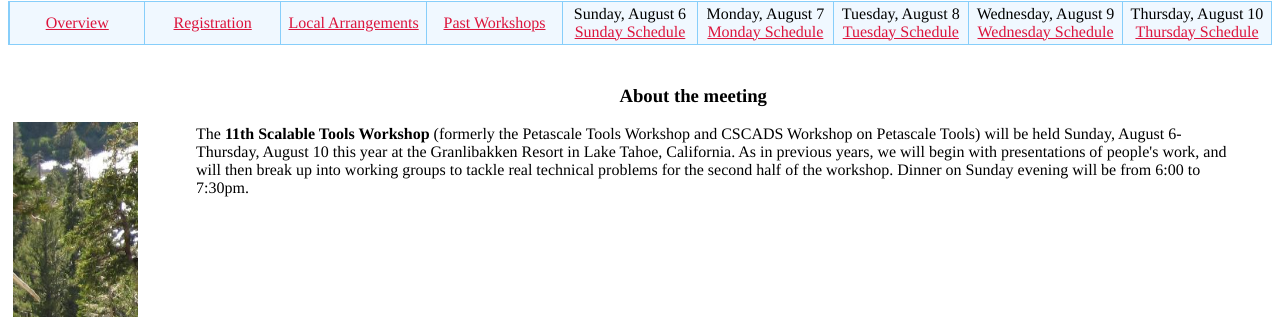
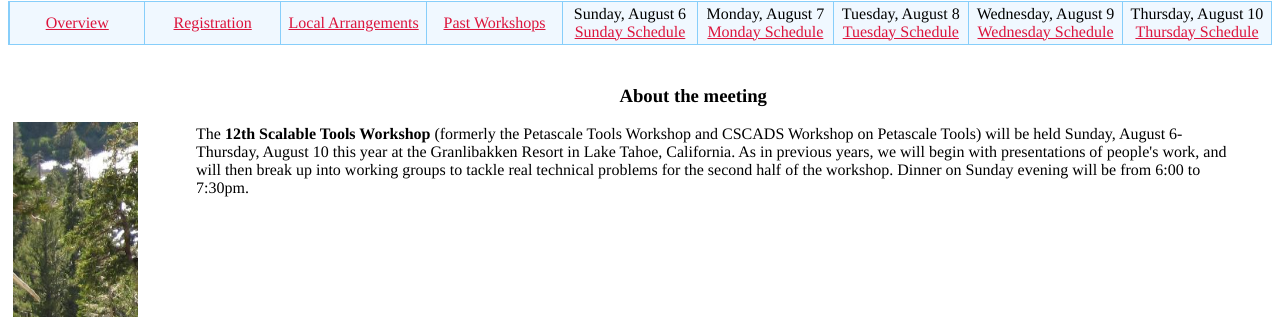
Before and after one commit to wrwilliams/petascale2017, a Jekyll site: the page built from index.html, in a window 1280 px wide. Shown: the part 196-513 px from the top of the page. Built offline with Jekyll 4.4.1, drawn with Linux system fonts in a browser that asks for light colours; nearby versions of some CDN libraries.

Commit message:
Update year iteration

```diff
--- a/index.html
+++ b/index.html
@@ -4,7 +4,7 @@ title: About the meeting
 ---
 <p>{% assign workshop_len = 345600 %}
 
-The <span color="blue"><b>11th Scalable Tools Workshop</b></span>
+The <span color="blue"><b>12th Scalable Tools Workshop</b></span>
 (formerly the Petascale Tools Workshop and
 CSCADS Workshop on Petascale Tools)
 will be held {{site.data.dates.startdate | date: "%A, %B %-d"}}-{{site.data.dates.startdate | date: "%s" | plus: workshop_len |  date: "%A, %B %-d"}} this year at the Granlibakken Resort in Lake Tahoe, California.
```
